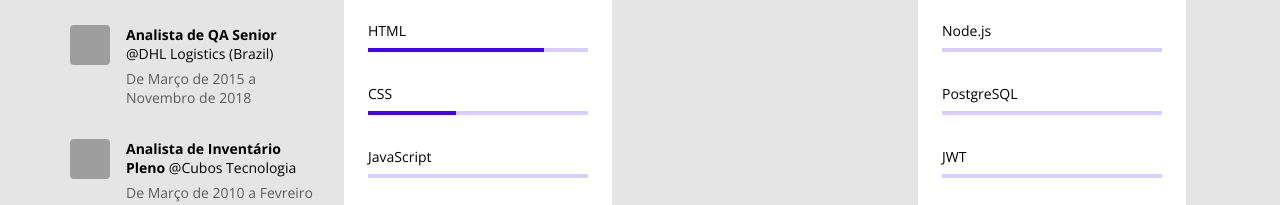
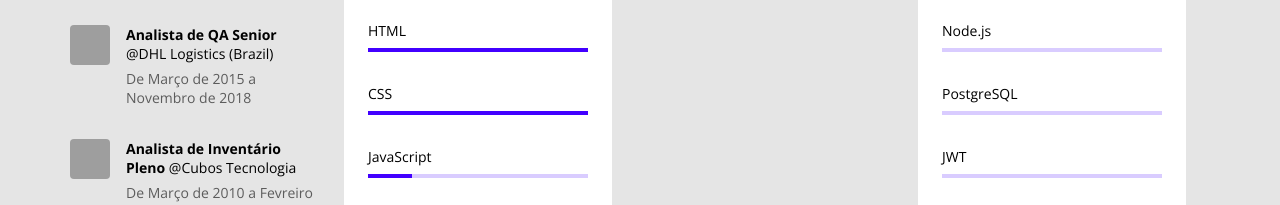
Before and after one commit to sidsilveiras/portfolio, a website: page index.html in a window 1280 px wide. Shown: the part 327-532 px from the top of the page. Drawn offline with nearby package versions, Linux system fonts and the light colour scheme; grey boxes are pictures that could not be loaded.

Commit message:
Atualização de Progresso Atualização dos progressos de Habilidades HTML 100% CSS 100% JavaScript 20%

```diff
--- a/index.html
+++ b/index.html
@@ -85,7 +85,7 @@
                   <div class="barra"></div>
                   <div class="barra"></div>
                   <div class="barra"></div>
-                  <div class="barra incompleto"></div>
+                  <div class="barra"></div>
                 </div>
               </li>
               <li>
@@ -93,15 +93,15 @@
                 <div class="progresso">
                   <div class="barra"></div>
                   <div class="barra"></div>
-                  <div class="barra incompleto"></div>
-                  <div class="barra incompleto"></div>
-                  <div class="barra incompleto"></div>
+                  <div class="barra"></div>
+                  <div class="barra"></div>
+                  <div class="barra"></div>
                 </div>
               </li>
               <li>
                 <p>JavaScript</p>
                 <div class="progresso">
-                  <div class="barra incompleto"></div>
+                  <div class="barra"></div>
                   <div class="barra incompleto"></div>
                   <div class="barra incompleto"></div>
                   <div class="barra incompleto"></div>
```
